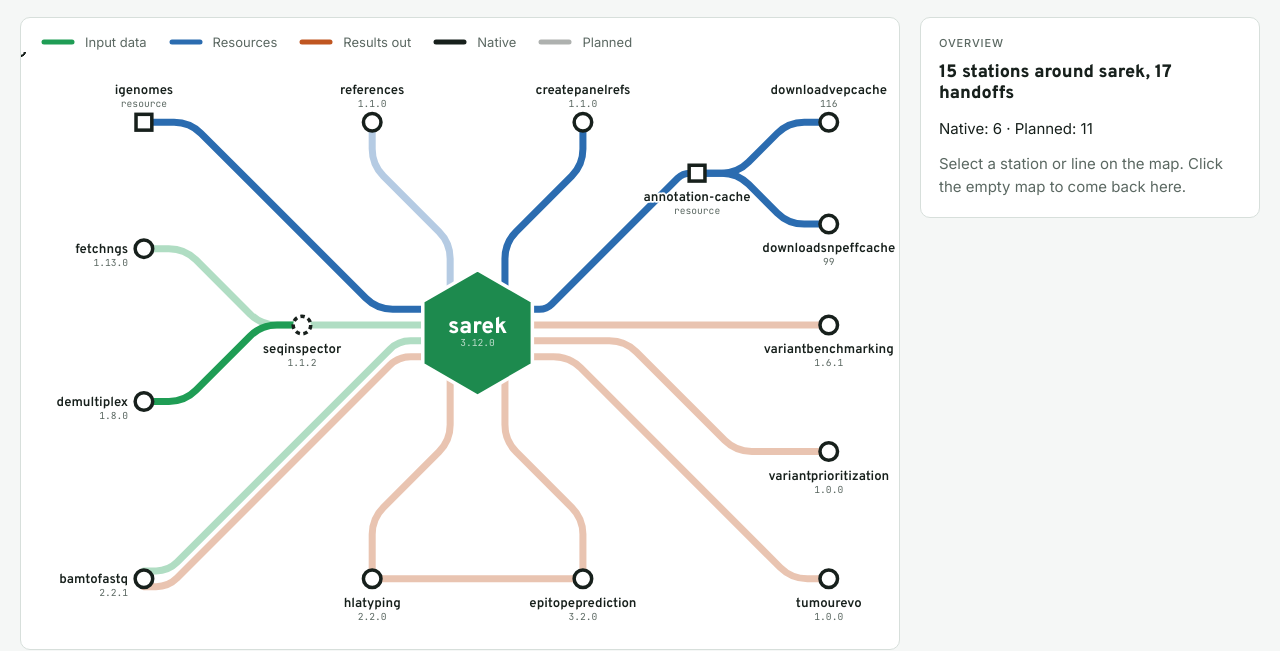
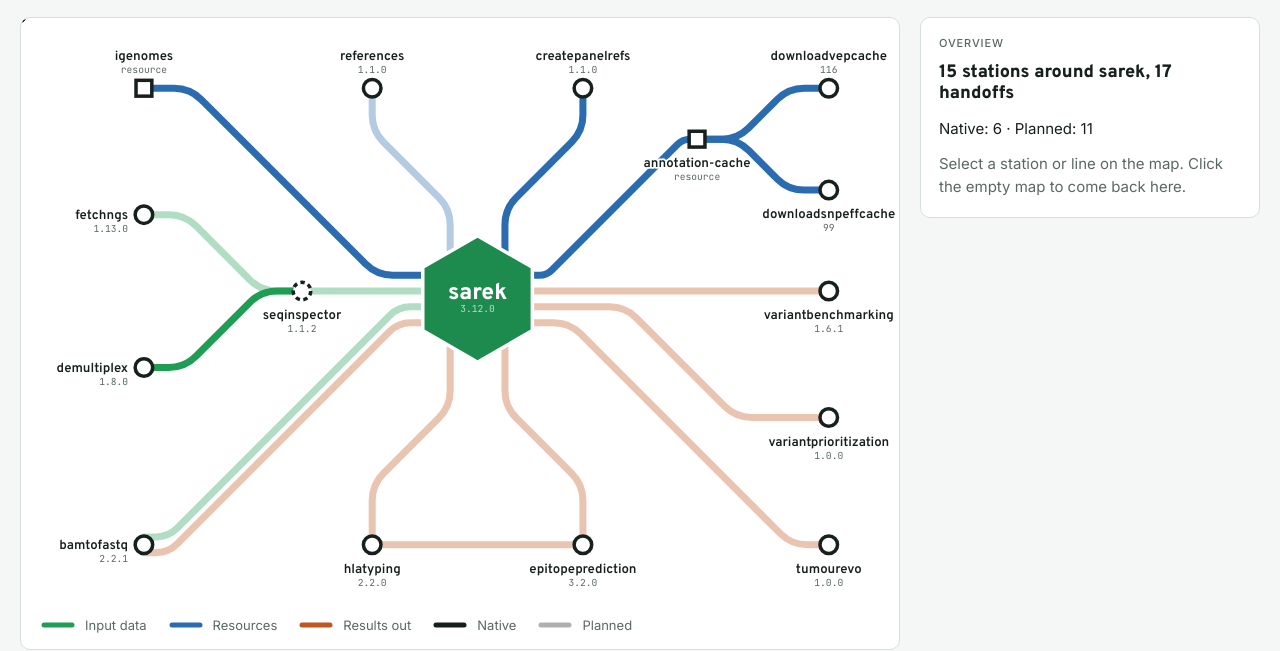
Before and after one commit to maxulysse/sarek-interchange, a plain HTML site: page index.html in a window 1280 px wide. Shown: the part 151-802 px from the top of the page. Drawn offline with Linux system fonts and the light colour scheme.

Commit message:
Put the legend along the bottom of the map card
Co-Authored-By: Claude Opus 5.5 <noreply@anthropic.com>

```diff
--- a/index.html
+++ b/index.html
@@ -25,7 +25,7 @@ h1 { font: 800 clamp(28px, 4vw, 40px)/1.1 var(--display); margin: 0; letter-spac
 h2 { font: 800 18px/1.2 var(--display); margin: 0; }
 .sub { color: var(--muted); max-width: 68ch; margin: 6px 0 0; }
 code, .mono { font-family: var(--mono); font-size: 0.86em; }
-.legend { display: flex; flex-wrap: wrap; gap: 8px 20px; padding: 14px 18px 0; font-size: 13px; color: var(--muted); align-items: center; }
+.legend { display: flex; flex-wrap: wrap; gap: 8px 20px; padding: 0 18px 14px; font-size: 13px; color: var(--muted); align-items: center; }
 .legend span { display: inline-flex; align-items: center; gap: 8px; }
 .legend svg { flex: none; }
 
@@ -93,7 +93,7 @@ document.documentElement.dataset.theme = stored ?? (matchMedia("(prefers-color-s
   </header>
 
   <div class="main">
-    <div class="map"><div class="legend" id="legend"></div><svg id="map" viewBox="0 0 1000 680" role="group" aria-label="Map of pipelines connected to nf-core/sarek"></svg></div>
+    <div class="map"><svg id="map" viewBox="0 0 1000 680" role="group" aria-label="Map of pipelines connected to nf-core/sarek"></svg><div class="legend" id="legend"></div></div>
     <aside class="card" id="card" aria-live="polite"></aside>
   </div>
 
```
